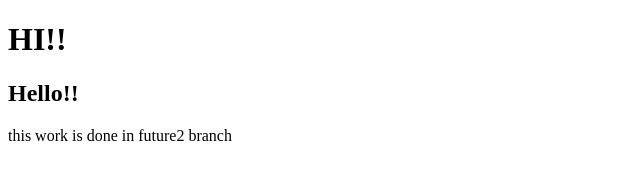
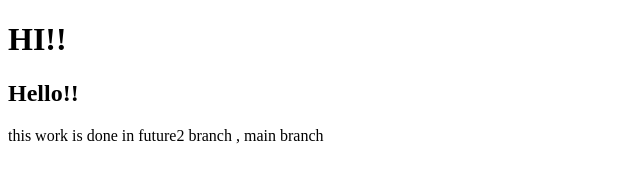
Before and after one commit to Siddharthrajput123/another_one, a plain HTML site: page index.html in a window 1280 px wide. Shown: the full height of the page, 0-640 px from the left. Drawn offline with Linux system fonts and the light colour scheme.

Commit message:
added , main branch

```diff
--- a/index.html
+++ b/index.html
@@ -8,6 +8,6 @@
 <body>
     <h1>HI!!</h1>
     <h2>Hello!!</h2>
-    <p>this work is done in future2 branch</p>
+    <p>this work is done in future2 branch , main branch</p>
 </body>
 </html>
```
